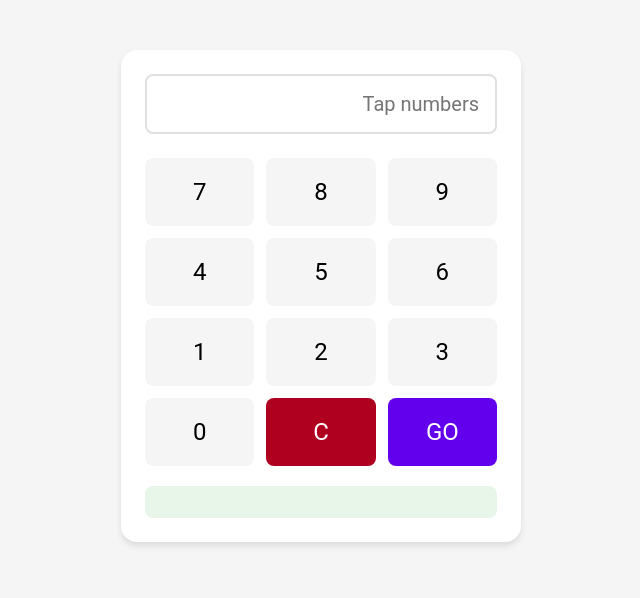
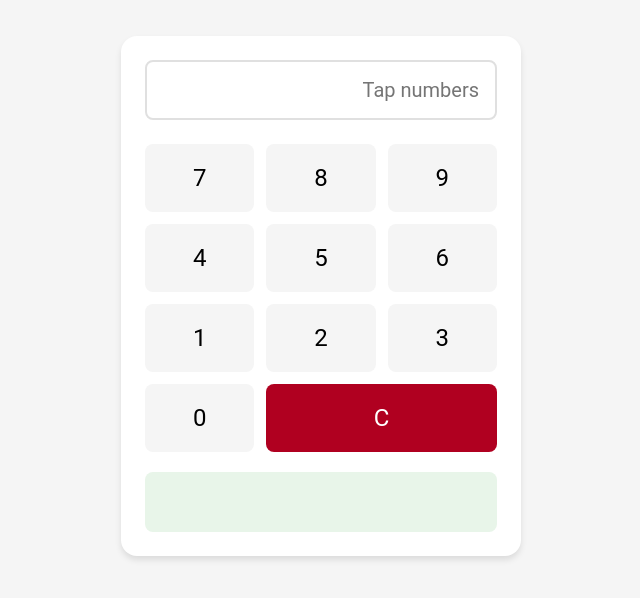
Before and after one commit to VaultSec/mediaan, a plain HTML site: page index.html in a window 1280 px wide. Shown: the part 104-702 px from the top of the page, without its empty margins (319-959 px from the left). Drawn offline with Linux system fonts and the light colour scheme.

Commit message:
Update index.html

```diff
--- a/index.html
+++ b/index.html
@@ -71,6 +71,16 @@
             border-radius: 8px;
             color: #2e7d32;
             text-align: center;
+            height: 60px; /* Fixed height for the result box */
+            line-height: 60px; /* Vertically center the text */
+            overflow: hidden; /* Prevent scrolling */
+            white-space: nowrap; /* Prevent text from wrapping */
+            text-overflow: ellipsis; /* Add ellipsis if text overflows */
+        }
+
+        /* The "C" button placed on the same row as the "0" button */
+        .space-btn {
+            grid-column: span 2; /* Makes the "C" button span 2 columns in the last row */
         }
     </style>
 </head>
@@ -92,8 +102,8 @@
             <button class="btn" onclick="addNum(3)">3</button>
 
             <button class="btn" onclick="addNum(0)">0</button>
-            <button class="btn danger" onclick="clearInput()">C</button>
-            <button class="btn primary" onclick="calculate()">GO</button>
+            <!-- "C" button placed in the same row as the "0" button -->
+            <button class="btn space-btn danger" onclick="clearInput()">C</button>
         </div>
 
         <div id="result"></div>
```
